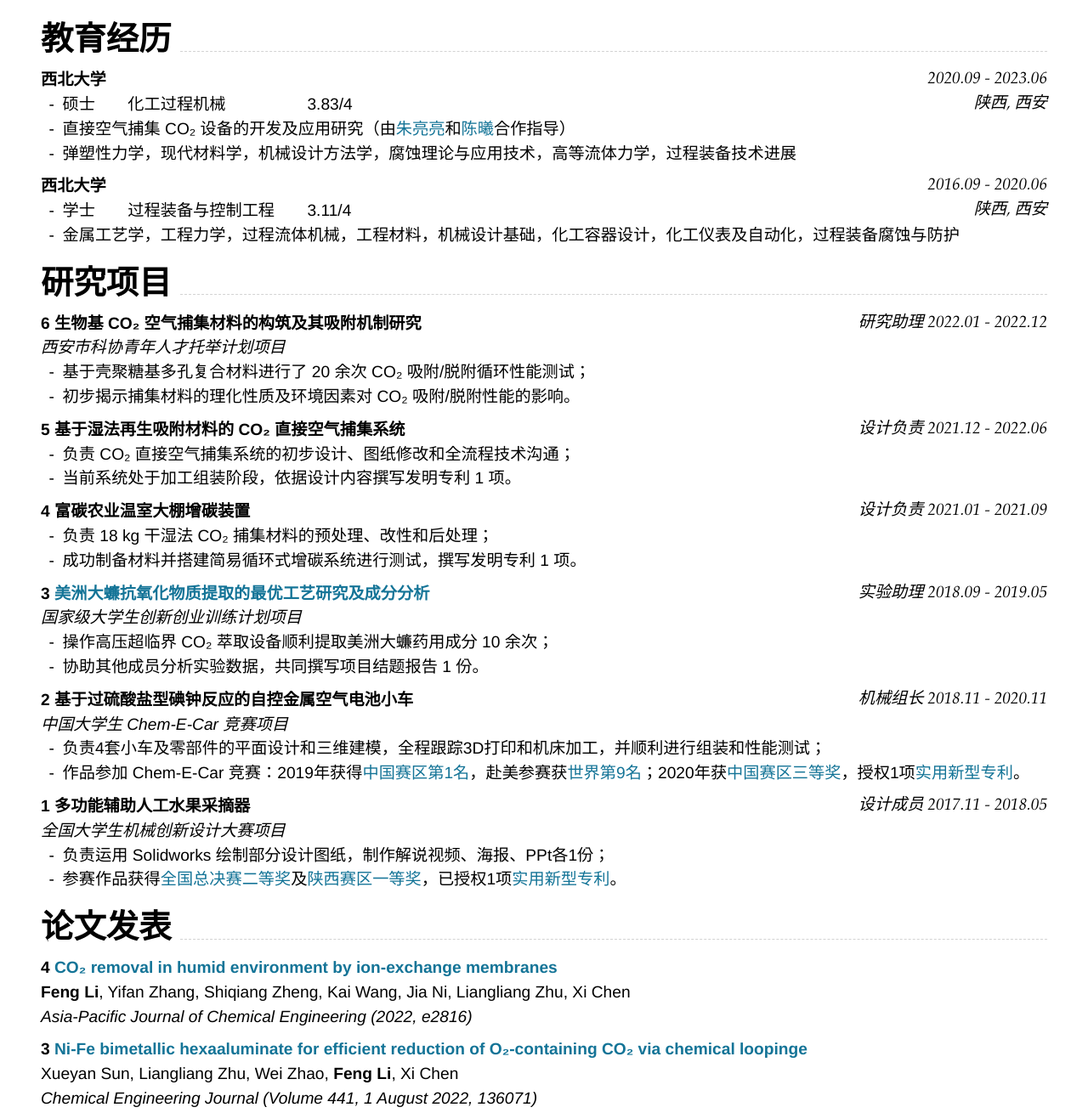
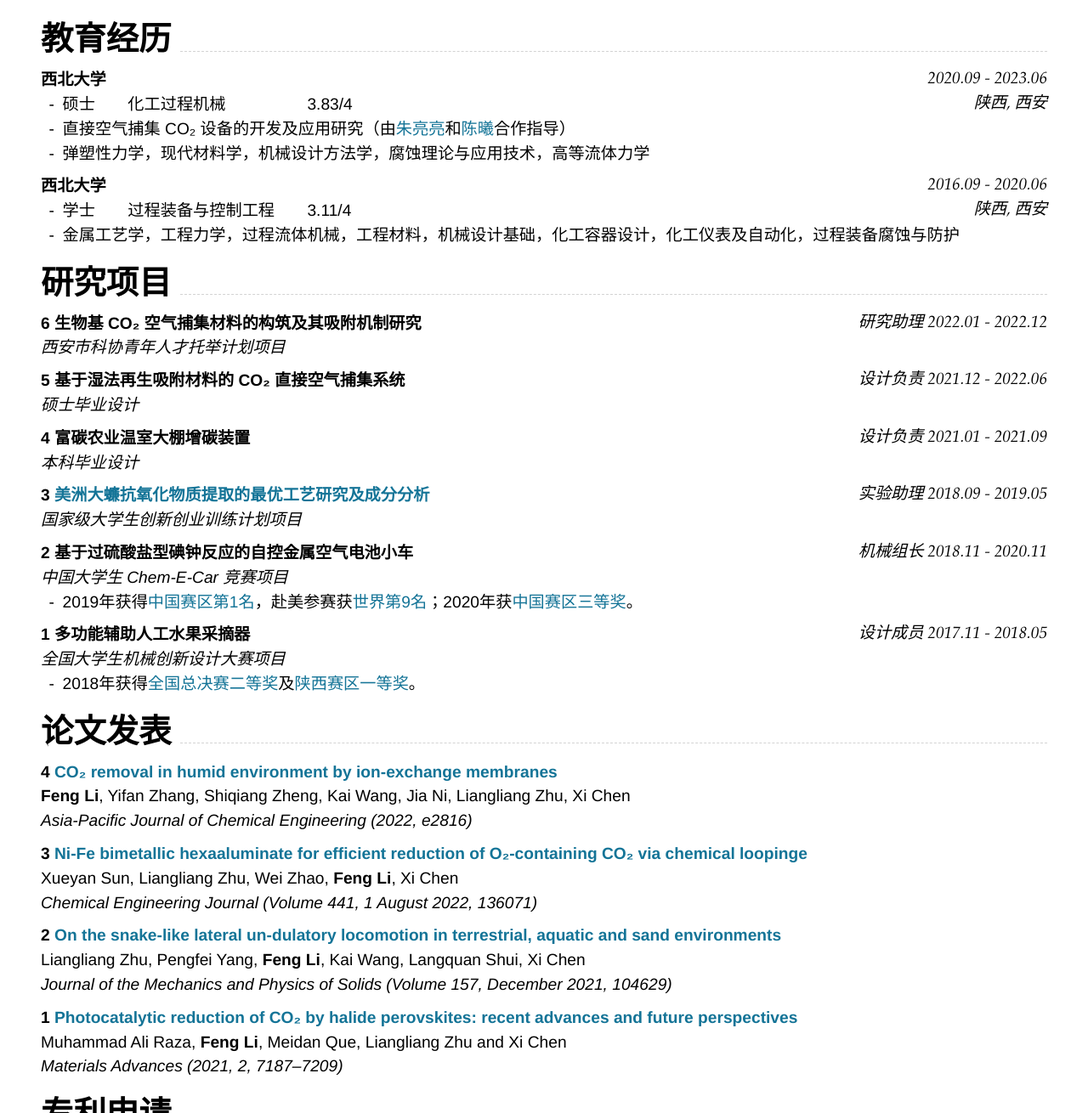
Before and after one commit to nwuzmedoutlook/resume, a Jekyll site: the page built from index.md, in a window 1280 px wide and 1400 px high, scrolled down 449 px, cut to the strip 90-1400 px from the top of the window. Shown: the whole strip at 85% size. Built offline with Jekyll 4.4.1, drawn with Linux system fonts in a browser that asks for light colours; nearby versions of some CDN libraries; some of the changed text lies outside the part shown.

Commit message:
Update index.md

```diff
--- a/index.md
+++ b/index.md
@@ -38,7 +38,7 @@ Supported arguments:
 
 - 硕士&emsp;&emsp;化工过程机械&emsp;&emsp;&emsp;&emsp;&emsp;3.83/4
 - 直接空气捕集 CO₂ 设备的开发及应用研究（由[朱亮亮](https://faculty.nwu.edu.cn/LiangliangZhu)和[陈曦](https://www.engineering.columbia.edu/faculty/xi-chen)合作指导）
-- 弹塑性力学，现代材料学，机械设计方法学，腐蚀理论与应用技术，高等流体力学，过程装备技术进展
+- 弹塑性力学，现代材料学，机械设计方法学，腐蚀理论与应用技术，高等流体力学
 
 ### **西北大学** `2016.09 - 2020.06`
 
@@ -53,31 +53,23 @@ Supported arguments:
 
 ### **6 生物基 CO₂ 空气捕集材料的构筑及其吸附机制研究**`研究助理 2022.01 - 2022.12`
 _西安市科协青年人才托举计划项目_<br>
-- 基于壳聚糖基多孔复合材料进行了 20 余次 CO₂ 吸附/脱附循环性能测试；
-- 初步揭示捕集材料的理化性质及环境因素对 CO₂ 吸附/脱附性能的影响。
 
 ### **5 基于湿法再生吸附材料的 CO₂ 直接空气捕集系统** `设计负责 2021.12 - 2022.06`
-- 负责 CO₂ 直接空气捕集系统的初步设计、图纸修改和全流程技术沟通；
-- 当前系统处于加工组装阶段，依据设计内容撰写发明专利 1 项。
+_硕士毕业设计_<br>
 
 ### **4 富碳农业温室大棚增碳装置** `设计负责 2021.01 - 2021.09`
-- 负责 18 kg 干湿法 CO₂ 捕集材料的预处理、改性和后处理；
-- 成功制备材料并搭建简易循环式增碳系统进行测试，撰写发明专利 1 项。
+_本科毕业设计_<br>
 
 ### **3 [美洲大蠊抗氧化物质提取的最优工艺研究及成分分析](http://gjcxcy.bjtu.edu.cn/NewLXItemListForStudentDetail.aspx?ItemNo=278955&year=2018&type=student&IsLXItem=0)** `实验助理 2018.09 - 2019.05`
 _国家级大学生创新创业训练计划项目_<br>
-- 操作高压超临界 CO₂ 萃取设备顺利提取美洲大蠊药用成分 10 余次；
-- 协助其他成员分析实验数据，共同撰写项目结题报告 1 份。
 
 ### **2 基于过硫酸盐型碘钟反应的自控金属空气电池小车** `机械组长 2018.11 - 2020.11`
 _中国大学生 Chem-E-Car 竞赛项目_<br>
-- 负责4套小车及零部件的平面设计和三维建模，全程跟踪3D打印和机床加工，并顺利进行组装和性能测试；
-- 作品参加 Chem-E-Car 竞赛：2019年获得[中国赛区第1名](http://jyt.shaanxi.gov.cn/jynews/mtsj/201905/27/90745.html)，赴美参赛获[世界第9名](https://mp.weixin.qq.com/s/IymNT19XfMbOyEZV4h1NSA)；2020年获[中国赛区三等奖](https://mp.weixin.qq.com/s/YT2j5jlLTe0vyI3sgFE7TQ)，授权1项[实用新型专利](https://kns.cnki.net/kcms/detail/detail.aspx?dbcode=SCPD&dbname=SCPD202102&filename=CN214138763U&uniplatform=NZKPT&v=bDDQfEaHy-wOJVDu9z8ml0T3k79rz7Yo3vp6MArjlHluLUr0ofA8d2APt1j0QX1o)。
+- 2019年获得[中国赛区第1名](http://jyt.shaanxi.gov.cn/jynews/mtsj/201905/27/90745.html)，赴美参赛获[世界第9名](https://mp.weixin.qq.com/s/IymNT19XfMbOyEZV4h1NSA)；2020年获[中国赛区三等奖](https://mp.weixin.qq.com/s/YT2j5jlLTe0vyI3sgFE7TQ)。
 
 ### **1 多功能辅助人工水果采摘器** `设计成员 2017.11 - 2018.05`
 _全国大学生机械创新设计大赛项目_<br>
-- 负责运用 Solidworks 绘制部分设计图纸，制作解说视频、海报、PPt各1份；
-- 参赛作品获得[全国总决赛二等奖](http://umic.ckcest.cn/news/detail/3d17c9cddfe44a92bfa6dfc59e145d12)及[陕西赛区一等奖](https://mp.weixin.qq.com/s/K8aQE8RCJNUMNt407wauYA)，已授权1项[实用新型专利](https://kns.cnki.net/kcms/detail/detail.aspx?dbcode=SCPD&dbname=SCPD2019&filename=CN208956465U&uniplatform=NZKPT&v=07rb9qUhkQ3jdaW926T5-bo5Aul6WFDoTOXdKxHNJVhXlfIbV5HnvK1gcww6YF5)。
+- 2018年获得[全国总决赛二等奖](http://umic.ckcest.cn/news/detail/3d17c9cddfe44a92bfa6dfc59e145d12)及[陕西赛区一等奖](https://mp.weixin.qq.com/s/K8aQE8RCJNUMNt407wauYA)。
 
 ## **论文发表**
 
@@ -142,19 +134,19 @@ _[实用新型], 授权公布号：CN208956465U，授权公告日：2019.06.11_<
 
 ## **实践经历**
 
-### **[远景能源有限公司，研发部](https://www.envision-group.com/cn/energy.html)** `风机机械集成工艺工程师 2023.07 - `
+### **[远景能源有限公司](https://www.envision-group.com/cn/energy.html)，研发部** `风机机械集成工艺工程师 2023.07 - `
 
-### **[Micron Semiconductor (Xi' an) Co., Ltd.，Module工程部](https://cn.micron.com/)** `新产品导入工程师 2022.06 - 2022.08`
+### **[Micron Semiconductor (Xi' an) Co., Ltd.](https://cn.micron.com/)，Module Engineering** `NPI engineer 2022.06 - 2022.08`
 
-### **[霖和气候科技（北京）有限公司，碳捕集技术研发部](https://mp.weixin.qq.com/s/XoXXZxPTOIPaaENxTI8IDQ)** `碳捕集工程师 2021.07 - 2022.06`
+### **[霖和气候科技（北京）有限公司](https://mp.weixin.qq.com/s/XoXXZxPTOIPaaENxTI8IDQ)，碳捕集技术研发部** `碳捕集工程师 2021.07 - 2022.06`
 <!-- - 负责运行和管理 5 kg 级 CO₂ 空气捕集装置、桌面级富碳生态系统；
 - 探索出制备 0-99.9% 任意体积浓度 CO₂ 气体的工艺路线，撰写论文 1 篇。
  -->
-### **[杭州海康威视数字技术股份有限公司西安分公司，技术服务部](https://www.hikvision.com/cn/)** `技术支持工程师 2019.07 - 2019.09`
+### **[杭州海康威视数字技术股份有限公司西安分公司](https://www.hikvision.com/cn/)，技术服务部** `技术支持工程师 2019.07 - 2019.09`
 
-### **[广联达科技股份有限公司西安客户服务中心，集中采集部](https://www.glodon.com/)** `采购运营助理 2018.07 - 2018.09`
+### **[广联达科技股份有限公司西安客户服务中心](https://www.glodon.com/)，集中采集部** `采购运营助理 2018.07 - 2018.09`
 
-### **[化工学院团委，科技部](https://chin.nwu.edu.cn/)** `部员/副部/部长 2016.10 - 2019.07`
+### **[化工学院](https://chin.nwu.edu.cn/)团委，科技部** `部员/副部/部长 2016.10 - 2019.07`
 - [化工学院“学术月”](https://mp.weixin.qq.com/s/UgIVy5UeKuFxS3Vi09fEmA)、[学科竞赛经验交流会](https://mp.weixin.qq.com/s/0kJe_p-sTEDtmUFGmFeMxQ)
 
 ### **[长安大学现代工程训练中心](https://gcxlzx.chd.edu.cn/)·金属加工工艺实习** `2017.07 - 2017.08`
@@ -180,14 +172,13 @@ Annual Student Conference Chem-E-Car Competition® 9th Place `ORLANDO, FL 2019.1
 
 ## **公益实践**
 
-### **暑期文化科技卫生“三下乡”社会实践（副队长）** `陕西，韩城 2018.07`
+### **暑期文化科技卫生“三下乡”社会实践，副队长** `陕西，韩城 2018.07`
 - 协助队长进行项目申报和答辩，顺利成为 [14 支校级重点团队之一](https://tuanwei.nwu.edu.cn/info/1007/2573.htm)；
 - 带领队员走访 4 个村镇，2 个产业园，完成座谈 5 场，问卷调查 200 份。
 
-### **暑期文化科技卫生“三下乡”社会实践（通讯员）** `陕西，宝鸡 2017.07`
-- 协助队长进行项目申报和答辩，[团队成功获得校级立项](https://tuanwei.nwu.edu.cn/info/1007/2630.htm)；
-- 作为通讯员，持续记录活动期间所见所闻，发布多篇[图文](https://mp.weixin.qq.com/s/QtL5aYdVBR1ZNio-wnIMEA)、[影音](https://v.qq.com/x/page/l05593edvev.html)稿件。
-
+### **[暑期文化科技卫生“三下乡”社会实践](https://tuanwei.nwu.edu.cn/info/1007/2630.htm)，[通讯员](https://v.qq.com/x/page/l05593edvev.html)** `陕西，宝鸡 2017.07`
+<!-- - 作为通讯员，持续记录活动期间所见所闻，发布多篇[图文](https://mp.weixin.qq.com/s/QtL5aYdVBR1ZNio-wnIMEA)、[影音](https://v.qq.com/x/page/l05593edvev.html)稿件。
+ -->
 ### **碧桂园西安国际马拉松志愿服务** `陕西，西安 2017.10`
 
 ### **西安（阳光城）国际马拉松志愿服务** `陕西，西安 2018.10`
@@ -197,8 +188,6 @@ Annual Student Conference Chem-E-Car Competition® 9th Place `ORLANDO, FL 2019.1
 ### **全国大学生预防艾滋病知识竞赛优秀奖** `2017.11` <br>
 
 ### **“善行100”大学生公益志愿服务** `陕西，西安 2016.12`
-- 与团队成员一同为贫困地区儿童筹集善款，邮寄爱心包裹；
-- 获得一星级善行100志愿者证书、化工学院“最美志愿者”称号。
 
 ## **社会关系**
 
```
